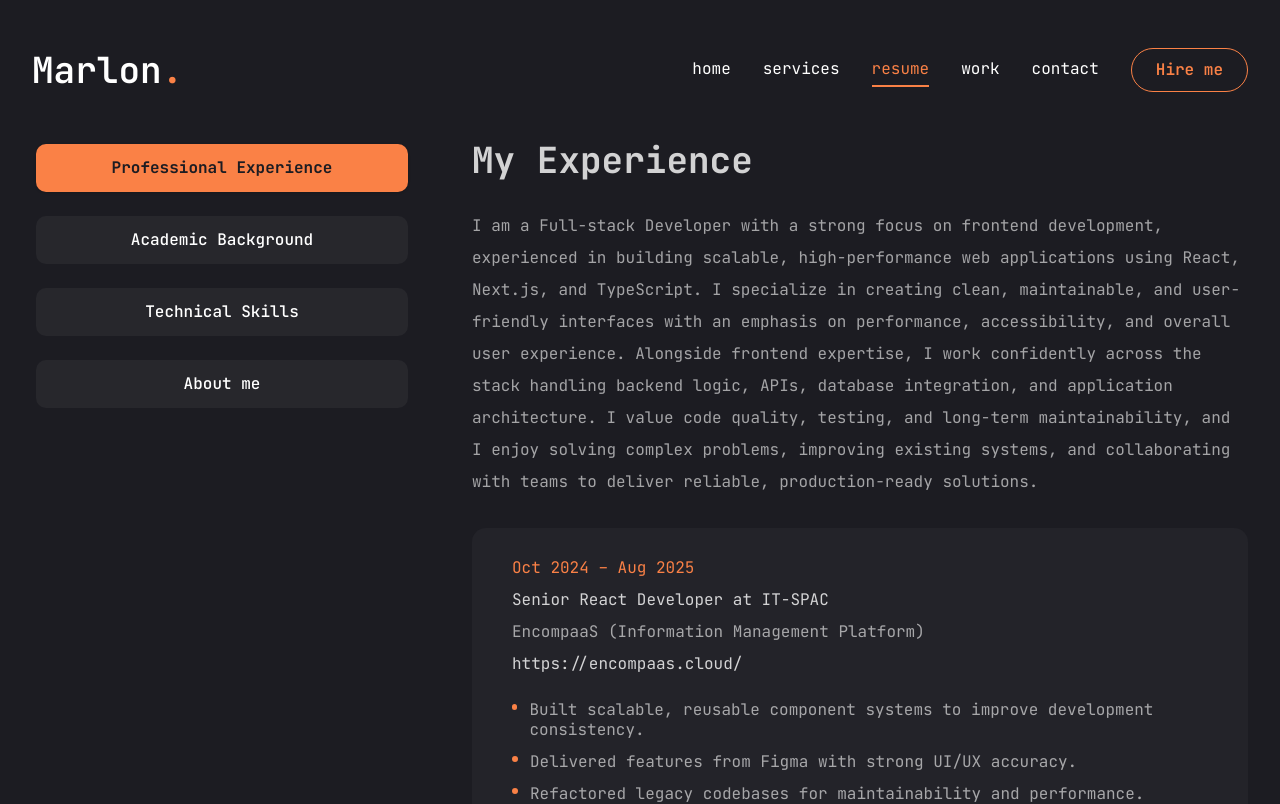
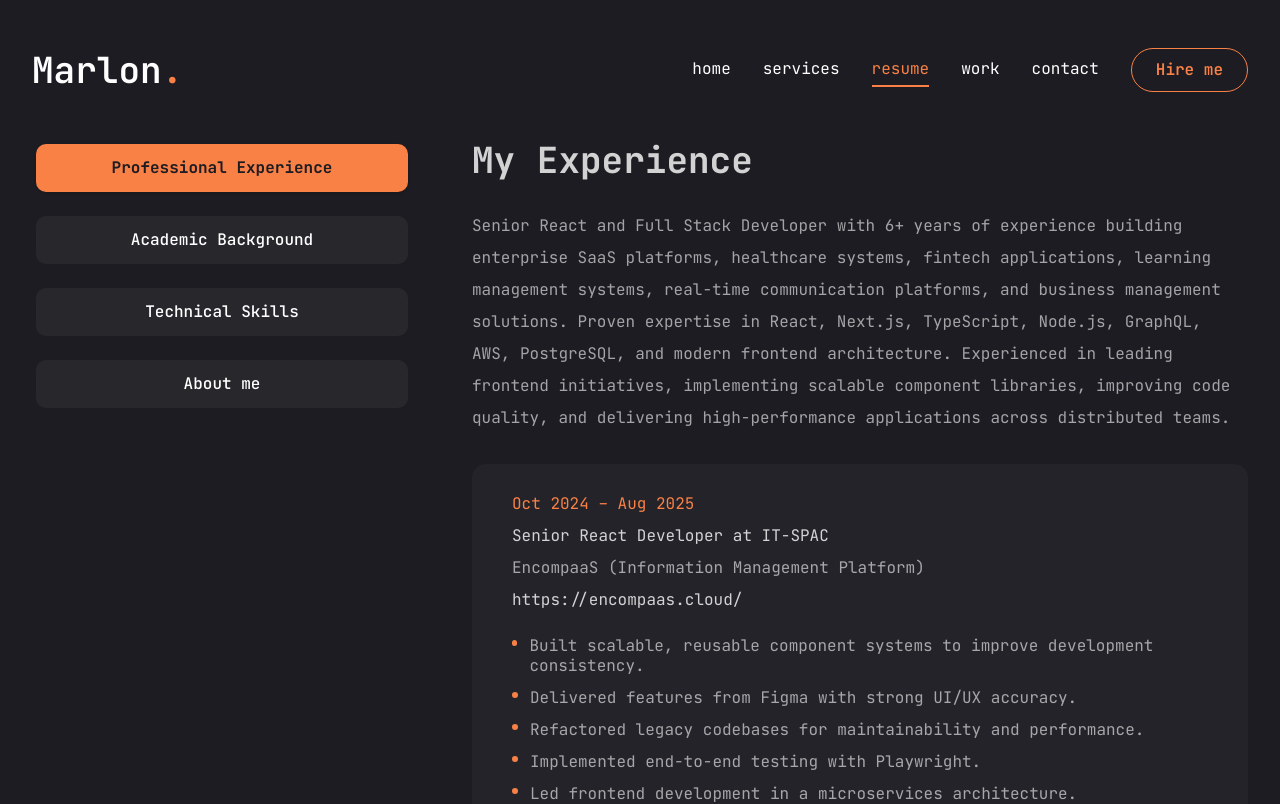
Before and after one commit to marlonhario/marlon-portfolio, a Next.js app: page /resume in a window 1280 px wide. Shown: the top 804 px of the page. Built offline with nearby package versions, Linux system fonts and the light colour scheme.

Commit message:
update data and refactor

```diff
--- a/app/page.tsx
+++ b/app/page.tsx
@@ -6,14 +6,14 @@ import { FaDownload } from "react-icons/fa";
 
 export default function Home() {
   const intro =
-    "I build scalable, reliable, and user-friendly web applications with strong frontend architecture, backend integration, and performance-driven solutions.";
+    "I build scalable web applications with React, Next.js, and Node.js, delivering reliable, high-performance solutions from frontend to backend.";
 
     return (
     <section className="h-full 2xl:pb-24">
       <div className="container mx-auto h-full">
         <div className="flex flex-col xl:flex-row items-center justify-between xl:pt-8 xl:pb-10">
           <div className="text-center xl:text-left order-2 xl:order-0">
-            <span className="text-xl">Full-stack Developer (Frontend-focused)</span>
+            <span className="text-xl">Full-stack Developer</span>
             <h1 className="h2 mb-6">
               Hello, I&apos;m <br />{" "}
               <span className="text-white">Marlon Hario</span>
--- a/app/work/page.tsx
+++ b/app/work/page.tsx
@@ -99,7 +99,7 @@ const Work = () => {
                         poster={project.image}
                         controls
                       >
-                        <source src={project.video} type="video/mp4" />
+                        {project.video && <source src={project.video} type="video/mp4" />}
                       </video>
                     </div>
                   </SwiperSlide>
--- a/data/data.tsx
+++ b/data/data.tsx
@@ -48,7 +48,7 @@ export const experience = {
   icon: "/assets/resume/badge.svg",
   title: "My Experience",
   description:
-    "I am a Full-stack Developer with a strong focus on frontend development, experienced in building scalable, high-performance web applications using React, Next.js, and TypeScript. I specialize in creating clean, maintainable, and user-friendly interfaces with an emphasis on performance, accessibility, and overall user experience. Alongside frontend expertise, I work confidently across the stack handling backend logic, APIs, database integration, and application architecture. I value code quality, testing, and long-term maintainability, and I enjoy solving complex problems, improving existing systems, and collaborating with teams to deliver reliable, production-ready solutions.",
+    "Senior React and Full Stack Developer with 6+ years of experience building enterprise SaaS platforms, healthcare systems, fintech applications, learning management systems, real-time communication platforms, and business management solutions. Proven expertise in React, Next.js, TypeScript, Node.js, GraphQL, AWS, PostgreSQL, and modern frontend architecture. Experienced in leading frontend initiatives, implementing scalable component libraries, improving code quality, and delivering high-performance applications across distributed teams.",
   items: [
     {
       company: "IT-SPAC",
@@ -69,7 +69,7 @@ export const experience = {
     {
       company: "XAM",
       position: "Senior React Developer",
-      duration: "Apr 2024 – Aug 2024",
+      duration: "Apr 2024 – Oct 2024",
       project: "thegrowthfaculty (Online Event and Learning Management System)",
       url: "https://thegrowthfaculty.com/",
       techs: "Typescript, React JS, Next JS and Maestro.io.",
@@ -127,25 +127,25 @@ export const experience = {
         "Developed features from Adobe XD mockups.",
       ],
     },
-    {
-      company: "Event Espresso",
-      position: "Front-end Developer",
-      duration: "Oct 2021 – Jun 2022",
-      project: "Wordpress Ticketing Plugin",
-      url: "https://eventespresso.com/",
-      techs:
-        "Typescript, React JS, React Query, Axios, SASS, Jest, Playwright and Redux.",
-      responsibilities: [
-        "Set up Jest for front-end testing.",
-        "Created unit tests for front-end components and functions.",
-        "Developed new features for plugins.",
-        "Assisted in fixing bugs and resolving issues.",
-      ],
-    },
+    // {
+    //   company: "Event Espresso",
+    //   position: "Front-end Developer",
+    //   duration: "Oct 2021 – Jun 2022",
+    //   project: "Wordpress Ticketing Plugin",
+    //   url: "https://eventespresso.com/",
+    //   techs:
+    //     "Typescript, React JS, React Query, Axios, SASS, Jest, Playwright and Redux.",
+    //   responsibilities: [
+    //     "Set up Jest for front-end testing.",
+    //     "Created unit tests for front-end components and functions.",
+    //     "Developed new features for plugins.",
+    //     "Assisted in fixing bugs and resolving issues.",
+    //   ],
+    // },
     {
       company: "Prospertogether",
       position: "Full-stack Developer",
-      duration: "Jul 2020 - Jul 2021",
+      duration: "Jul 2020 - Oct 2021",
       project: "Trading Platform",
       url: "http://www.prospertogether.com/",
       techs:
@@ -163,7 +163,7 @@ export const experience = {
     {
       company: "Sellgo",
       position: "Front-end Developer",
-      duration: "Jan 2020 - Aug 2020",
+      duration: "Jan 2020 - Jul 2020",
       project: "Amazon Seller Database",
       url: "https://www.linkedin.com/company/sellgo/",
       techs:
@@ -189,6 +189,21 @@ export const experience = {
         "Built report generation for billing and clinical data, including print formats (JasperReports).",
         "Created clinical and billing form UIs with complete functionality.",
         "Implemented backend APIs and database queries to support system features.",
+      ],
+    },
+    {
+      company: "Freelance",
+      position: "Front-end Developer",
+      duration: "May 2019 - Dec 2019",
+      project: "Blogs, Magazines and Hybrid landing page",
+      url: "https://www.segworks.com/",
+      techs: "Wordpress, Divi theme, HTML5, SASS.",
+      responsibilities: [
+        "Designed landing page mockups using Adobe Photoshop.",
+        "Created banners, logos, and graphic assets with Adobe Illustrator and Photoshop.",
+        "Built responsive WordPress websites using the Divi theme.",
+        "Installed and configured WordPress plugins and themes.",
+        "Customized websites based on client requirements.",
       ],
     },
     {
@@ -548,6 +563,30 @@ export const skills = {
     {
       name: "Android Studio(emulator)",
     },
+    {
+      name: "Ollama",
+    },
+    {
+      name: "DeepSeek R1",
+    },
+    {
+      name: "Qwen 3",
+    },
+    {
+      name: "Llama 3",
+    },
+    {
+      name: "Cursor AI",
+    },
+    {
+      name: "ChatGPT AI",
+    },
+    {
+      name: "Claude AI",
+    },
+    {
+      name: "Github Copilot",
+    },
   ],
 };
 
@@ -565,7 +604,7 @@ export const about = {
     // },
     {
       fieldName: "Experience",
-      fieldValue: "9+ years",
+      fieldValue: "6+ years",
     },
     // {
     //   fieldName: "Skype",
@@ -613,47 +652,67 @@ export const about = {
 export const services = [
   {
     num: "01",
-    title: "Senior Frontend / React Development",
+    title: "Senior React & Next.js Development",
     description:
-      "Designing and building scalable, high-performance user interfaces using modern React.",
+      "Build scalable, responsive, and maintainable web applications using React, Next.js, and TypeScript.",
     href: "",
   },
   {
     num: "02",
-    title: "Full-Stack Web Development",
+    title: "Full-Stack Application Development",
     description:
-      "Delivering end-to-end web solutions by handling both frontend and backend.",
+      "Develop end-to-end SaaS and enterprise applications with modern frontend and backend technologies.",
     href: "",
   },
   {
     num: "03",
-    title: "Backend Development",
+    title: "API Development & Integration",
     description:
-      "Building reliable and secure backend systems to support web applications.",
+      "Design and integrate REST APIs, GraphQL, authentication, and third-party services.",
     href: "",
   },
   {
     num: "04",
-    title: "End-to-End (E2E) Testing",
+    title: "Performance & Frontend Optimization",
     description:
-      "Ensuring application reliability through comprehensive automated testing.",
+      "Improve application performance, code quality, accessibility, and user experience.",
     href: "",
   },
   {
     num: "05",
-    title: "Data Management & Integration",
-    description: "Handling application data efficiently and securely.",
+    title: "Testing & Quality Assurance",
+    description:
+      "Implement unit and end-to-end testing using Jest and Playwright to ensure reliable releases.",
     href: "",
   },
   {
     num: "06",
-    title: "Code Quality & Maintenance",
-    description: "Improving and maintaining existing codebases.",
+    title: "Legacy Modernization & Feature Development",
+    description:
+      "Enhance existing applications by refactoring code, fixing production issues, and delivering new features.",
     href: "",
   },
 ];
 
 export const projects = [
+  {
+    num: "01",
+    category: "",
+    title: "Infinite Scroll Photo Gallery Application",
+    description:
+      "A simple infinite scroll image gallery that lets you explore photos seamlessly without pagination, just scroll and discover.",
+    stack: [
+      { icon: "", name: "Next.js" },
+      { icon: "", name: "React.js" },
+      { icon: "", name: "Tailwind v4" },
+      { icon: "", name: "Tailwind CSS" },
+      { icon: "", name: "shadcn/ui" },
+    ],
+    image: "/assets/work/lumina-cover.png",
+    video: "",
+    live: "https://infinite-scroll-gallery-lake.vercel.app/",
+    github: "",
+  },
   {
     num: "01",
     category: "",
```
Also changed, not shown: public/assets/work/lumina-cover.png (added).
